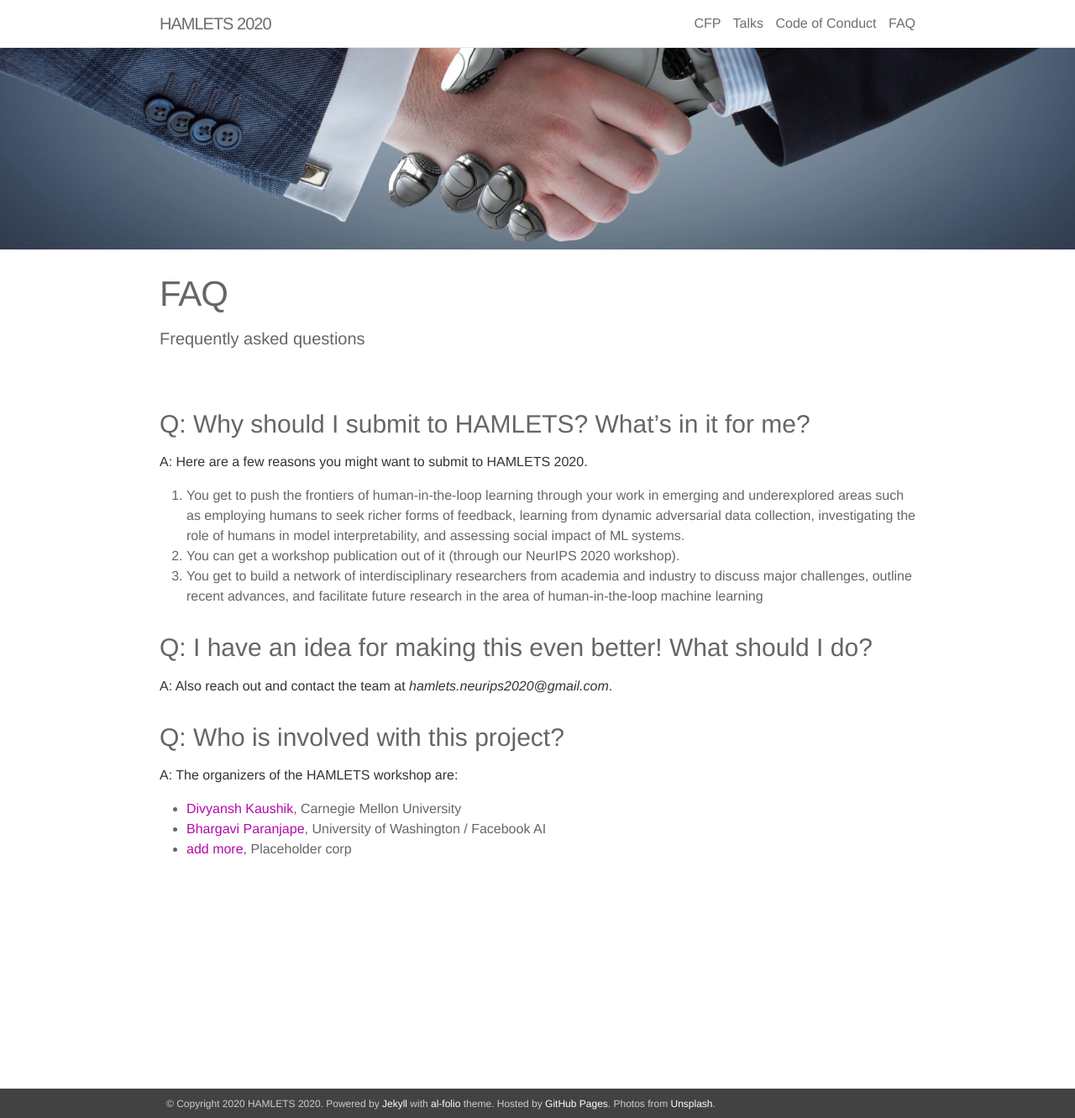
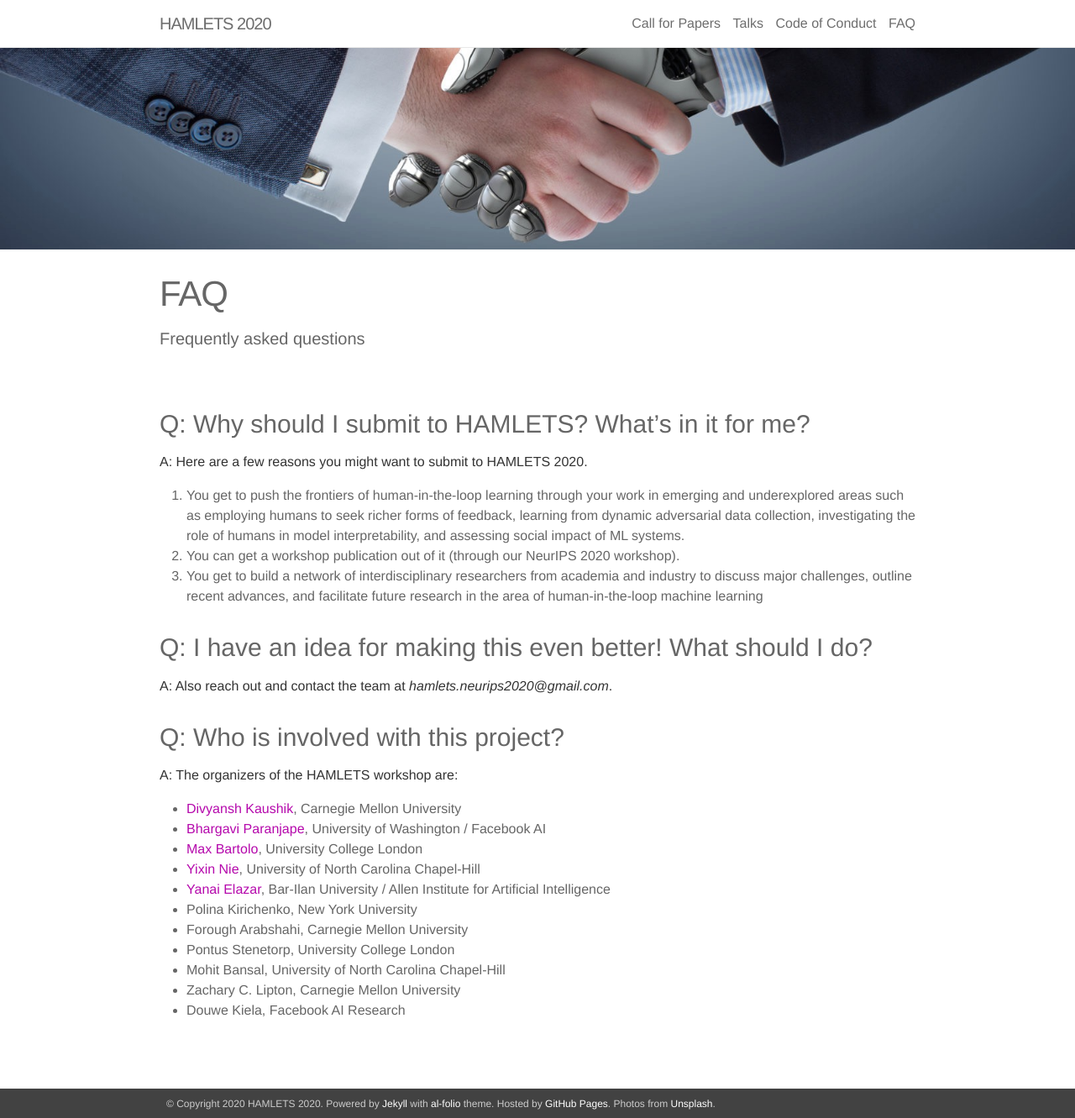
Before and after one commit to hamlets-workshop/hamlets-workshop.github.io, a Jekyll site: the page built from _pages/07_faq.md, in a window 1280 px wide and 1331 px high. Shown: the whole window at 84% size. Built offline with Jekyll 4.4.1, drawn with Linux system fonts in a browser that asks for light colours; nearby versions of some CDN libraries.

Commit message:
updating all organizers

```diff
--- a/_pages/04_schedule.md
+++ b/_pages/04_schedule.md
@@ -1,7 +1,7 @@
 ---
 layout: page
 permalink: /cfp/
-title: CFP
+title: Call for Papers
 description: Information about submitting to the NeurIPS 2020 HAMLETS workshop.
 ---
 
--- a/_pages/07_faq.md
+++ b/_pages/07_faq.md
@@ -24,4 +24,12 @@ A: The organizers of the HAMLETS workshop are:
 
 * [Divyansh Kaushik](https://www.cs.cmu.edu/~dkaushik/), Carnegie Mellon University
 * [Bhargavi Paranjape](https://bhargaviparanjape.github.io/), University of Washington / Facebook AI
-* [add more](https://dummy.io/), Placeholder corp
+* [Max Bartolo](http://hamlets-workshop.github.io/), University College London
+* [Yixin Nie](http://hamlets-workshop.github.io/), University of North Carolina Chapel-Hill
+* [Yanai Elazar](http://hamlets-workshop.github.io/), Bar-Ilan University / Allen Institute for Artificial Intelligence
+* Polina Kirichenko, New York University
+* Forough Arabshahi, Carnegie Mellon University
+* Pontus Stenetorp, University College London
+* Mohit Bansal, University of North Carolina Chapel-Hill
+* Zachary C. Lipton, Carnegie Mellon University
+* Douwe Kiela, Facebook AI Research
```
Also changed, not shown: other parts of _pages/04_schedule.md (+1 -1 lines), _pages/05_speakers.md (+2 -2 lines).
